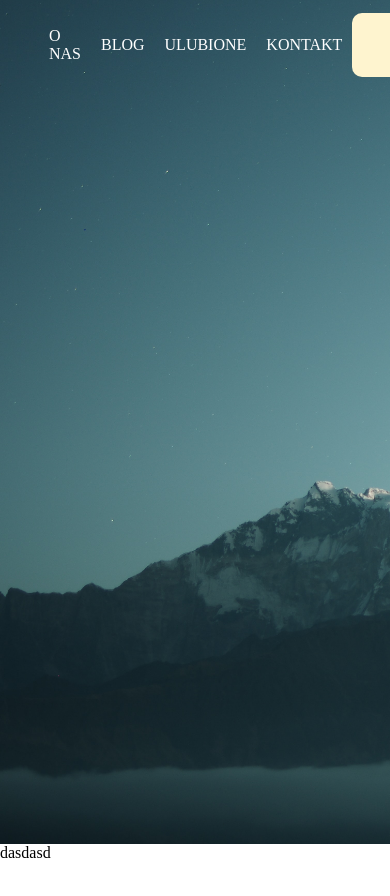
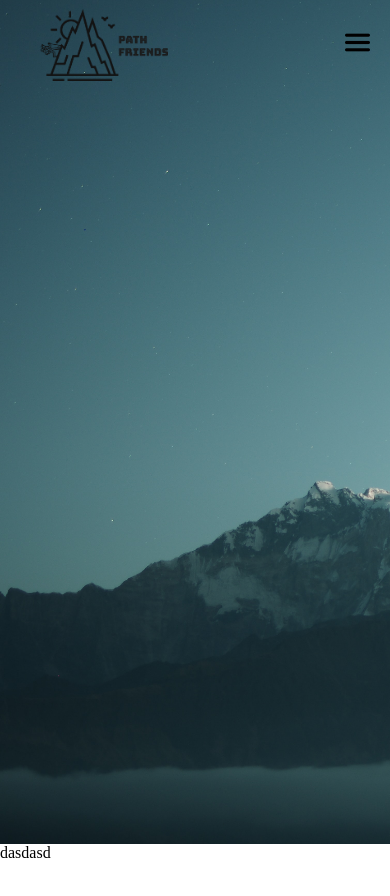
Before and after one commit to dawid-polak/PATH_FRIENDS_BLOG, a Vue app: page / in a window 390 px wide. Shown: the top 896 px of the page. Built offline with nearby package versions, Linux system fonts and the light colour scheme; a web font is replaced by a local one.

Commit message:
breakpoints

```diff
--- a/index.html
+++ b/index.html
@@ -3,6 +3,7 @@
   <head>
     <meta charset="UTF-8" />
     <link rel="icon" type="image/svg+xml" href="/vite.svg" />
+    <link rel='stylesheet' href='https://cdn-uicons.flaticon.com/uicons-bold-rounded/css/uicons-bold-rounded.css'>
     <meta name="viewport" content="width=device-width, initial-scale=1.0" />
     <title>Vite + Vue</title>
   </head>
--- a/package.json
+++ b/package.json
@@ -9,6 +9,7 @@
     "preview": "vite preview"
   },
   "dependencies": {
+    "@flaticon/flaticon-uicons": "^1.7.0",
     "vue": "^3.2.37"
   },
   "devDependencies": {
--- a/src/components/Navbar.vue
+++ b/src/components/Navbar.vue
@@ -20,6 +20,10 @@
         <div class="nav--btn">
             <button>WIRTUALNY SZLAK</button>
         </div>
+        <div class="nav--hamburger">
+            <i class="fi fi-br-menu-burger" @click="klikam"></i>
+
+        </div>
     </nav>
 </template>
 
@@ -38,13 +42,15 @@ export default {
         scrollAnimation() {
 
             if (window.scrollY > 45) {
-                console.log('test')
                 this.navbarActive = 'active-nav';
                 this.navbarActiveHyperlink = 'active-nav-hyperlink';
             } else {
                 this.navbarActive = '';
                 this.navbarActiveHyperlink = '';
             }
+        },
+        klikam() {
+            console.log('msadjkahs')
         }
     }
 }
@@ -52,6 +58,30 @@ export default {
 
 <style scoped lang="scss">
 // @import '../../src/assets/app/style/scss/navbar.scss';
+
+$breakpoints: (
+    xs: 512px,
+    sm: 768px,
+    md: 896px,
+    md-xl: 950px,
+    lg: 1152px,
+    xl: 1280px
+);
+
+@mixin breakpoint( $breakpoint ) {
+    @if map-has-key( $breakpoints, $breakpoint )  {
+        @media ( max-width: #{ map-get($breakpoints, $breakpoint)} ) {
+            @content;
+        }
+
+    } @else if type_of( $breakpoint ) == number and unit( $breakpoint ) == px or unit( $breakpoint ) == em or unit( $breakpoint ) == rem {
+        @media ( max-width: $breakpoint ) {
+            @content;
+        }
+   } @else {
+     @warn "Nie można pobrać żadnej wartości z `#{$breakpoint}`. Nie jest zdefiniowany w mapie `$breakpoints` lub jest nieprawidłową liczbą px, em, lub rem.";
+  }
+}
 
 @mixin flex($direction, $justifyContent) {
     display: flex;
@@ -85,6 +115,10 @@ nav {
     }
 
     .nav--menu {
+        @include breakpoint(md-xl){
+            display: none;
+        };
+
         height: 100%;
         @include flex(row, center);
 
@@ -97,6 +131,10 @@ nav {
         }
     }
     .nav--btn {
+        @include breakpoint(sm) {
+            display: none;
+        }
+
         height: 100%;
         padding-right: calc(10vw);
         @include flex(column, center);
@@ -110,6 +148,17 @@ nav {
         }
 
     }
+
+    .nav--hamburger {
+        display: none;
+
+        @include breakpoint(md-xl) {
+            display: block;
+            margin: 20px;
+            font-size: 25px;
+        }
+    }
+
 }
 
 .active-nav {
@@ -118,9 +167,6 @@ nav {
 }
 
 @keyframes show {
-    from {
-
-    }
     to {
         background-color: #FFF;
         box-shadow: 0px 1px 3px #666;
--- a/src/style.css
+++ b/src/style.css
@@ -1,4 +1,5 @@
 @import url('https://fonts.googleapis.com/css2?family=Bungee+Inline&display=swap');
+@import url('https://cdn-uicons.flaticon.com/uicons-bold-rounded/css/uicons-bold-rounded.css');
 
 :root {
   font-family: 'Bungee Inline', cursive;
```
Also changed, not shown: 1 other file (tests, documents, lock files or other folders).
